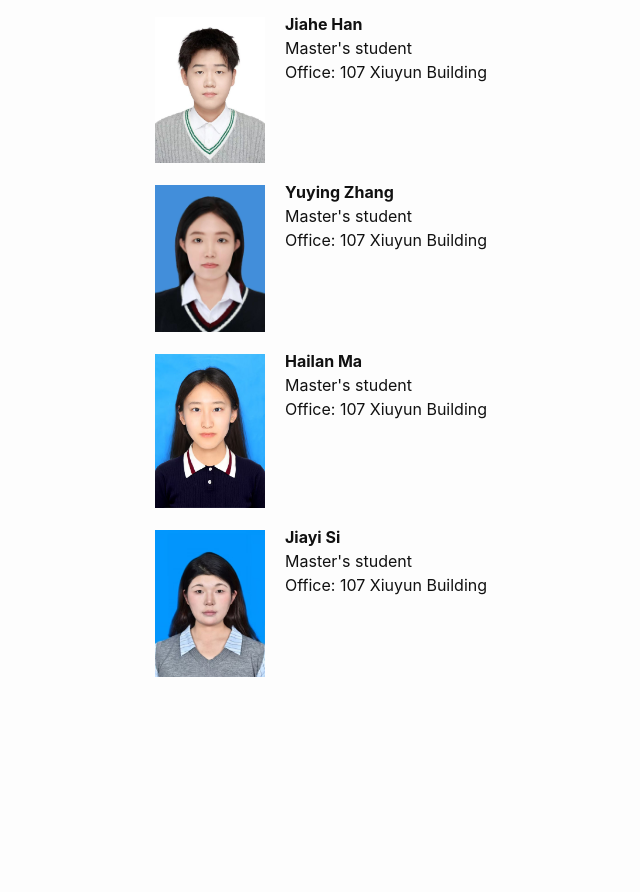
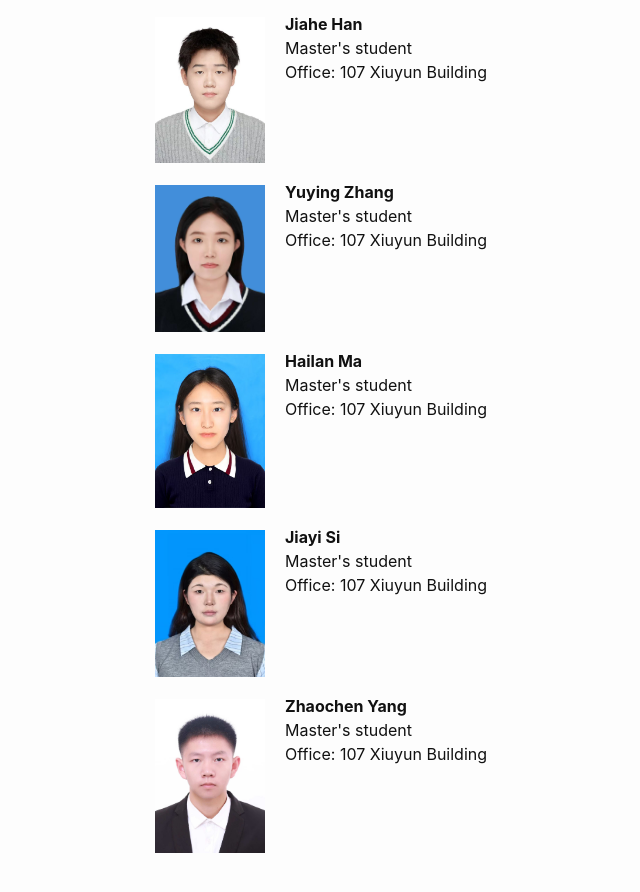
Before and after one commit to chaosonglab/chaosonglab.github.io, a Jekyll site: the page built from people.md, in a window 1280 px wide and 900 px high, scrolled down 1347 px. Shown: the top 892 px of the window, without its empty margins (117-757 px from the left). Built offline with Jekyll 4.4.1, drawn with Linux system fonts in a browser that asks for light colours; before the commit the page ends 2071 px from its top, so only the background shows below that.

Commit message:
Update people.md

```diff
--- a/people.md
+++ b/people.md
@@ -87,3 +87,10 @@ Office: 107 Xiuyun Building <br>
 Master's student<br>
 Office: 107 Xiuyun Building <br>
 <br clear="left"/></p>
+
+<p><img align="left" src="/files/Yang_profile.jpg" width="110" style="margin:5px 20px 2px 2px;"/>
+
+<b>Zhaochen Yang</b><br>
+Master's student<br>
+Office: 107 Xiuyun Building <br>
+<br clear="left"/></p>
```
